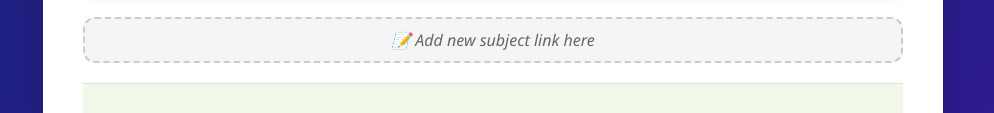
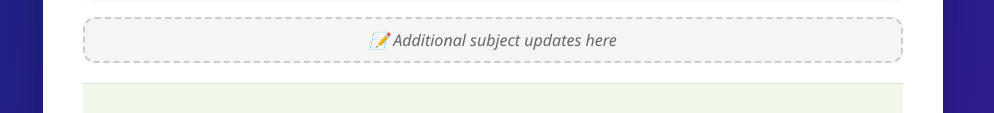
Before and after one commit to rekzbanz02-arch/psslc-reviewer-page, a plain HTML site: page index.html in a window 1280 px wide. Shown: the part 427-540 px from the top of the page, without its empty margins (147-1141 px from the left). Drawn offline with Linux system fonts and the light colour scheme.

Commit message:
Update index.html

```diff
--- a/index.html
+++ b/index.html
@@ -217,7 +217,7 @@
 
             <!-- Room for additional links - Copy and modify this block for new links -->
             <div class="empty-card">
-                📝 Add new subject link here
+                📝 Additional subject updates here
                 <!--
                 For new link, replace this block with:
                 <div class="subject-card">
@@ -235,4 +235,5 @@
         </div>
     </div>
 </body>
+
 </html>
```
